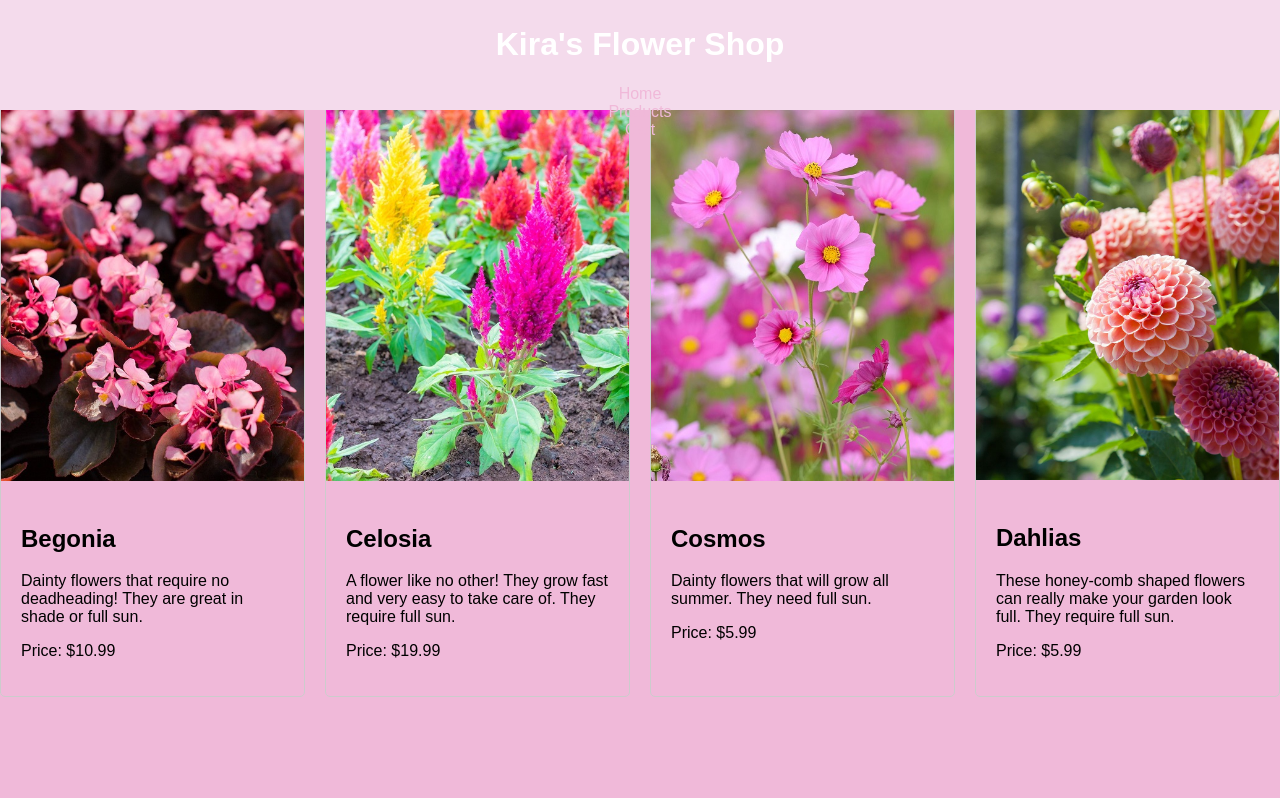
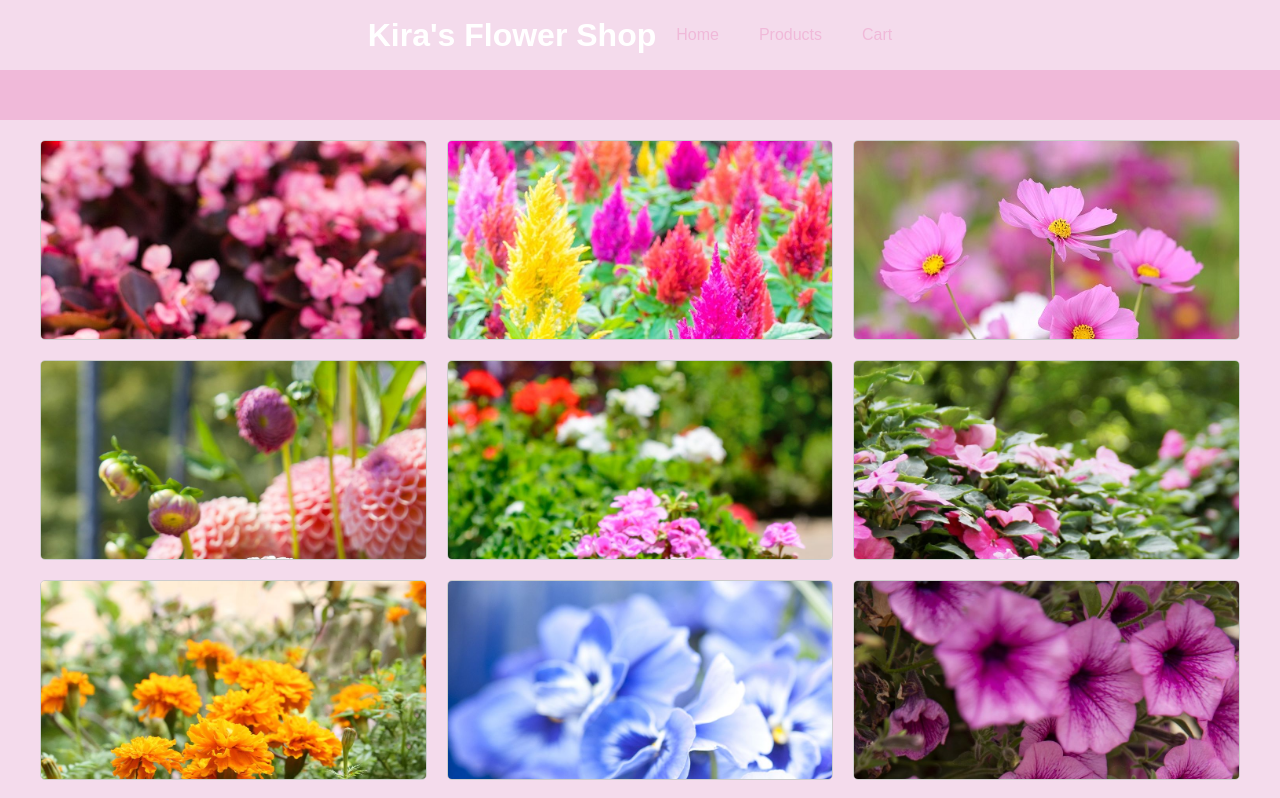
Before and after one commit to kiraashley24/inf655_midterm, a React (Create React App) app: page /products in a window 1280 px wide. Shown: the top 798 px of the page. Built offline with nearby package versions, Linux system fonts and the light colour scheme.

Commit message:
working on positioning, css

```diff
--- a/src/App.js
+++ b/src/App.js
@@ -36,7 +36,6 @@ const App = () => {
 
   return (
     <Router>
-      <div className="app">
       <Header />
       <Routes>
         <Route path="/" element={<HomePage />} />
@@ -46,7 +45,6 @@ const App = () => {
         <Route path="/checkout" element={<Checkout cart={cart} total={calculateTotal()} setCart={setCart} handleSubmit={handleSubmit} />} />
         <Route path="/thankyou" element={<ThankYou />} />
       </Routes>
-      </div>
     </Router>
   );
 };
--- a/src/index.css
+++ b/src/index.css
@@ -1,16 +1,19 @@
-body {
-  font-family: Arial, sans-serif;
+
+*{
+  box-sizing: border-box;
   margin: 0;
   padding: 0;
 }
 
-#root {
-  display: flex;
-  justify-content: center;
-  align-items: center;
-  height: 100vh;
+
+body {
+  font-family: Arial, sans-serif;
+  margin: 0;
+  padding-bottom: 100px;
+  padding-top: 100px;
   background-color: #f0b9d9;
 }
+
 
 h1 {
   text-align: center;
@@ -18,29 +21,31 @@ h1 {
 
 nav {
   display: flex;
-  justify-content: center;
-  list-style-type: none;
+  justify-content: space-between;
   padding: 0;
   display: inline;
+}
+
+nav ul {
+  display: flex;
+  list-style: none;
+  margin: 0;
+  padding: 0;
+}
+
+nav li {
+  margin: 0 10px;
 }
 
 nav a {
   color: #f0b9d9;
   text-decoration: none;
-  margin: 0 10px;
-  padding: 5px 10px;
+  padding: 10px;
   border-radius: 5px;
 }
 
 nav a:hover {
-  background-color: #555;
-}
-
-ul {
-  list-style-type: none;
-  padding: 0;
-  margin: 0;
-  flex-direction:row;
+  background-color: #e81388;
 }
 
 .header {
@@ -50,9 +55,12 @@ ul {
   width: 100%;
   background-color: #f4dbec;
   color: white;
-  text-align: center;
-  padding: 5px 0;
-  height: 100px;
+  height: 70px;
+  width: 100%;
+  display: flex;
+  justify-content: center;
+  align-items: center;
+  margin-bottom: 30px;
 }
 
 .header-link {
@@ -65,6 +73,12 @@ ul {
 
 .header-link:hover {
   background-color: #555;
+}
+
+.app {
+  display: flex;
+  flex-direction: column;
+  align-items: center;
 }
 
 .card {
@@ -94,17 +108,21 @@ ul {
 .products {
   display: flex;
   flex-wrap: wrap;
+  justify-content: center;
   gap: 20px;
-  max-height: 600px; /* Set a maximum height for the products container */
-  overflow-y: auto; /* Add vertical scroll if content overflows */
+  margin-top: 20px;
+  padding: 0 20px;
+  background-color: #f4dbec;
 }
 
 .product-card {
-  flex: 1 1 300px; /* Set a flexible width for each product card */
+  flex: 1 1 300px;
   border: 1px solid #ccc;
   border-radius: 5px;
-  overflow: hidden;
+  overflow: auto;
   background-color: #f0b9d9;
+  width: 200px;
+  max-height: 200px;
 }
 
 .product-card img {
@@ -116,7 +134,6 @@ ul {
   padding: 20px;
 }
 
-/* Optional: Add hover effect */
 .product-card:hover {
   box-shadow: 0 0 5px rgba(0, 0, 0, 0.3);
 }
--- a/src/pages/Header.js
+++ b/src/pages/Header.js
@@ -8,19 +8,13 @@ const Header = () => {
       <nav>
         <ul>
           <li>
-            <NavLink exact to="/" className="header-link">
-              Home
-            </NavLink>
+            <NavLink to="/">Home</NavLink>
           </li>
           <li>
-            <NavLink to="/productdetail" className="header-link">
-              Products
-            </NavLink>
+            <NavLink to="/productdetail">Products</NavLink>
           </li>
           <li>
-            <NavLink to="/cart" className="header-link">
-              Cart
-            </NavLink>
+            <NavLink to="/cart">Cart</NavLink>
           </li>
         </ul>
       </nav>
```
Also changed, not shown: src/img/sunflowers.jpg, src/img/zinnias.jpeg. Lines whose indentation alone changed are shown as unchanged.
